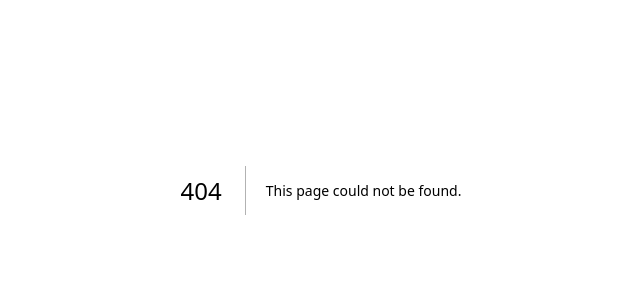
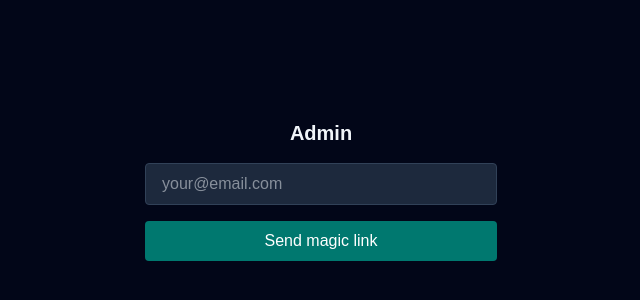
Before and after one commit to psjprajna/web-portfolio, a Next.js app: page /admin/login in a window 1280 px wide. Before the commit this address had no page. Shown: the part 210-510 px from the top of the page, without its empty margins (319-959 px from the left). Built offline with nearby package versions, Linux system fonts and the light colour scheme; no server answers.

Commit message:
feat(phase-1): Slice 1.5 — Supabase Auth magic link for /admin (middleware + login + callback + signout)

```diff
--- /dev/null
+++ b/src/app/admin/auth/callback/route.ts
@@ -0,0 +1,17 @@
+import { NextResponse, type NextRequest } from 'next/server'
+import { createSupabaseServerClient } from '@/lib/supabase/server'
+
+export async function GET(request: NextRequest) {
+  const { searchParams, origin } = new URL(request.url)
+  const code = searchParams.get('code')
+
+  if (code) {
+    const supabase = await createSupabaseServerClient()
+    const { error } = await supabase.auth.exchangeCodeForSession(code)
+    if (!error) {
+      return NextResponse.redirect(`${origin}/admin`)
+    }
+  }
+
+  return NextResponse.redirect(`${origin}/admin/login?error=auth_failed`)
+}
--- /dev/null
+++ b/src/app/admin/auth/signout/route.ts
@@ -0,0 +1,8 @@
+import { NextResponse, type NextRequest } from 'next/server'
+import { createSupabaseServerClient } from '@/lib/supabase/server'
+
+export async function POST(request: NextRequest) {
+  const supabase = await createSupabaseServerClient()
+  await supabase.auth.signOut()
+  return NextResponse.redirect(new URL('/admin/login', request.url))
+}
--- /dev/null
+++ b/src/app/admin/login/page.tsx
@@ -0,0 +1,71 @@
+'use client'
+
+import { useState } from 'react'
+import { createBrowserClient } from '@supabase/ssr'
+
+export default function AdminLoginPage() {
+  const [email, setEmail] = useState('')
+  const [sent, setSent] = useState(false)
+  const [error, setError] = useState('')
+  const [loading, setLoading] = useState(false)
+
+  const supabase = createBrowserClient(
+    process.env['NEXT_PUBLIC_SUPABASE_URL']!,
+    process.env['NEXT_PUBLIC_SUPABASE_ANON_KEY']!
+  )
+
+  async function handleSubmit(e: React.FormEvent) {
+    e.preventDefault()
+    setLoading(true)
+    setError('')
+
+    const { error } = await supabase.auth.signInWithOtp({
+      email,
+      options: {
+        emailRedirectTo: `${window.location.origin}/admin/auth/callback`,
+      },
+    })
+
+    if (error) {
+      setError(error.message)
+    } else {
+      setSent(true)
+    }
+    setLoading(false)
+  }
+
+  if (sent) {
+    return (
+      <main className="min-h-screen flex items-center justify-center bg-slate-950">
+        <div className="text-center space-y-3">
+          <p className="text-slate-100 text-lg font-semibold">Check your email</p>
+          <p className="text-slate-400 text-sm">Magic link sent to {email}</p>
+        </div>
+      </main>
+    )
+  }
+
+  return (
+    <main className="min-h-screen flex items-center justify-center bg-slate-950">
+      <form onSubmit={handleSubmit} className="space-y-4 w-full max-w-sm px-4">
+        <h1 className="text-slate-100 text-xl font-semibold text-center">Admin</h1>
+        <input
+          type="email"
+          value={email}
+          onChange={e => setEmail(e.target.value)}
+          placeholder="your@email.com"
+          required
+          className="w-full px-4 py-2 rounded bg-slate-800 text-slate-100 border border-slate-700 focus:outline-none focus:border-teal-600"
+        />
+        {error && <p className="text-red-400 text-sm">{error}</p>}
+        <button
+          type="submit"
+          disabled={loading}
+          className="w-full py-2 rounded bg-teal-700 text-white font-medium hover:bg-teal-600 disabled:opacity-50 transition-colors"
+        >
+          {loading ? 'Sending…' : 'Send magic link'}
+        </button>
+      </form>
+    </main>
+  )
+}
--- /dev/null
+++ b/src/app/admin/page.tsx
@@ -0,0 +1,33 @@
+import { redirect } from 'next/navigation'
+import { createSupabaseServerClient } from '@/lib/supabase/server'
+
+export default async function AdminPage() {
+  const supabase = await createSupabaseServerClient()
+  const { data: { user } } = await supabase.auth.getUser()
+
+  if (!user) redirect('/admin/login')
+
+  return (
+    <main className="min-h-screen bg-slate-950 text-slate-100 p-8">
+      <div className="max-w-4xl mx-auto space-y-6">
+        <div className="flex items-center justify-between">
+          <h1 className="text-2xl font-semibold">Admin Panel</h1>
+          <form action="/admin/auth/signout" method="post">
+            <button
+              type="submit"
+              className="text-sm text-slate-400 hover:text-slate-200 transition-colors"
+            >
+              Sign out
+            </button>
+          </form>
+        </div>
+        <p className="text-slate-400 text-sm">Signed in as {user.email}</p>
+        <div className="rounded-lg border border-slate-800 bg-slate-900 p-6">
+          <p className="text-slate-400">
+            Project management UI coming in Phase 3.
+          </p>
+        </div>
+      </div>
+    </main>
+  )
+}
--- /dev/null
+++ b/src/lib/supabase/middleware.ts
@@ -0,0 +1,30 @@
+import { createServerClient } from '@supabase/ssr'
+import { type NextRequest, NextResponse } from 'next/server'
+import { env } from '@/lib/env'
+
+export function createSupabaseMiddlewareClient(request: NextRequest) {
+  let response = NextResponse.next({ request })
+
+  const supabase = createServerClient(
+    env.NEXT_PUBLIC_SUPABASE_URL,
+    env.NEXT_PUBLIC_SUPABASE_ANON_KEY,
+    {
+      cookies: {
+        getAll() {
+          return request.cookies.getAll()
+        },
+        setAll(cookiesToSet) {
+          cookiesToSet.forEach(({ name, value }) =>
+            request.cookies.set(name, value)
+          )
+          response = NextResponse.next({ request })
+          cookiesToSet.forEach(({ name, value, options }) =>
+            response.cookies.set(name, value, options)
+          )
+        },
+      },
+    }
+  )
+
+  return { supabase, response }
+}
--- /dev/null
+++ b/src/lib/supabase/server.ts
@@ -0,0 +1,24 @@
+import { createServerClient } from '@supabase/ssr'
+import { cookies } from 'next/headers'
+import { env } from '@/lib/env'
+
+export async function createSupabaseServerClient() {
+  const cookieStore = await cookies()
+
+  return createServerClient(
+    env.NEXT_PUBLIC_SUPABASE_URL,
+    env.NEXT_PUBLIC_SUPABASE_ANON_KEY,
+    {
+      cookies: {
+        getAll() {
+          return cookieStore.getAll()
+        },
+        setAll(cookiesToSet) {
+          cookiesToSet.forEach(({ name, value, options }) => {
+            cookieStore.set(name, value, options)
+          })
+        },
+      },
+    }
+  )
+}
--- /dev/null
+++ b/src/middleware.ts
@@ -0,0 +1,32 @@
+import { type NextRequest, NextResponse } from 'next/server'
+import { createSupabaseMiddlewareClient } from '@/lib/supabase/middleware'
+
+export async function middleware(request: NextRequest) {
+  const { supabase, response } = createSupabaseMiddlewareClient(request)
+
+  // Refresh session — required by @supabase/ssr on every request
+  const { data: { user } } = await supabase.auth.getUser()
+
+  const isAdminRoute = request.nextUrl.pathname.startsWith('/admin')
+  const isLoginPage = request.nextUrl.pathname === '/admin/login'
+  const isCallbackRoute = request.nextUrl.pathname.startsWith('/admin/auth')
+
+  // Allow callback route through (handles magic link exchange)
+  if (isCallbackRoute) return response
+
+  // Unauthenticated → redirect to login
+  if (isAdminRoute && !isLoginPage && !user) {
+    return NextResponse.redirect(new URL('/admin/login', request.url))
+  }
+
+  // Already authenticated → redirect away from login
+  if (isLoginPage && user) {
+    return NextResponse.redirect(new URL('/admin', request.url))
+  }
+
+  return response
+}
+
+export const config = {
+  matcher: ['/admin/:path*'],
+}
```
Also changed, not shown: 1 other file (tests, documents, lock files or other folders).
